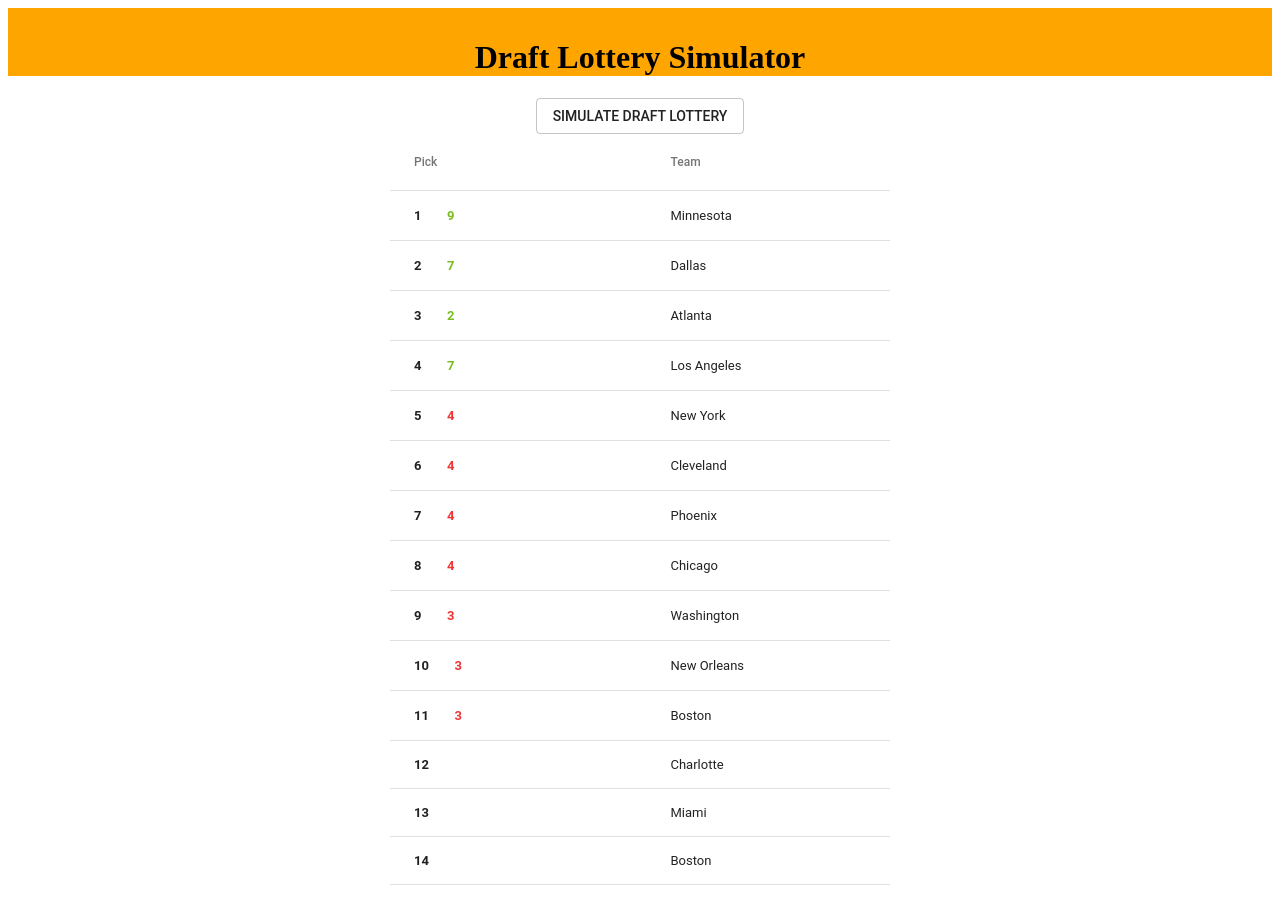
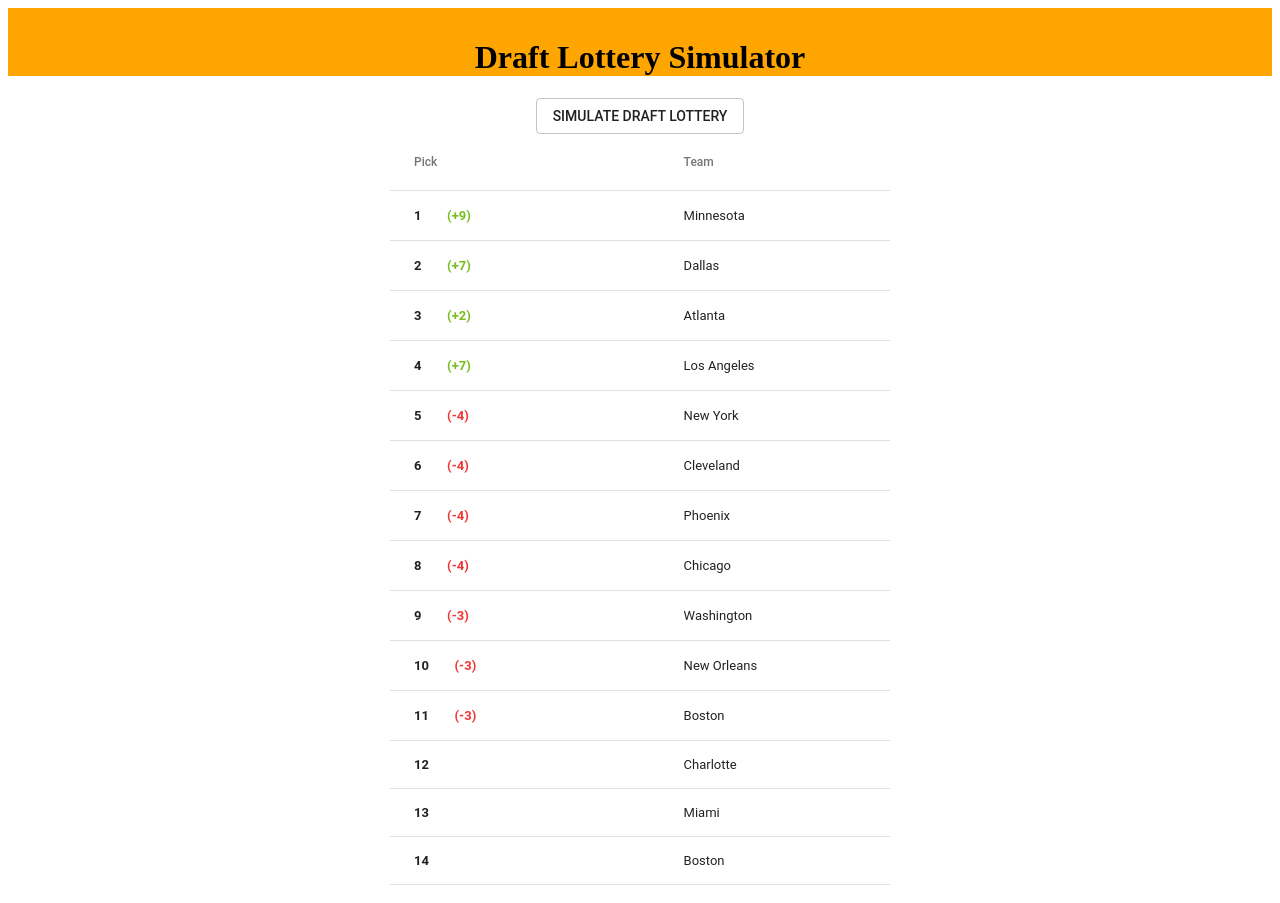
Before and after one commit to Maxwell1126/JS-NBA-Draft-Lottery, a React (Create React App) app: page / in a window 1280 px wide. Both pictures are taken after a click on the button "SIMULATE DRAFT LOTTERY". Built offline with nearby package versions, Linux system fonts and the light colour scheme.

Commit message:
The user now sees a number with a plus or minus sign inside parenthesis indicating how many spots a team jumped or fell.

```diff
--- a/src/LotteryTeams/LotteryTeams.js
+++ b/src/LotteryTeams/LotteryTeams.js
@@ -24,9 +24,9 @@ class LotteryTeams extends Component {
        let tableContent = this.props.reduxStore.draftLotteryOrder.map(team => {
            let jumpedFell = <b>{team.place} </b>;
             if ((team.place - team.seed) * (-1) > 0) {
-                jumpedFell = <p className="place"><b>{team.place}</b><b className="white">123</b><b className="green"> {(team.place - team.seed) * (-1)}</b></p>
+                jumpedFell = <p className="place"><b>{team.place}</b><b className="white">123</b><b className="green"> (+{(team.place - team.seed) * (-1)})</b></p>
             } else if ((team.place - team.seed) * (-1) < 0) {
-                jumpedFell = <p className="place"><b>{team.place}</b><b className="white">123</b><b className="red">  {(team.place - team.seed) * 1}</b></p>
+                jumpedFell = <p className="place"><b>{team.place}</b><b className="white">123</b><b className="red">  (-{(team.place - team.seed) * 1})</b></p>
             }else{
                 jumpedFell = <b>{team.place} </b>;
             }
```
